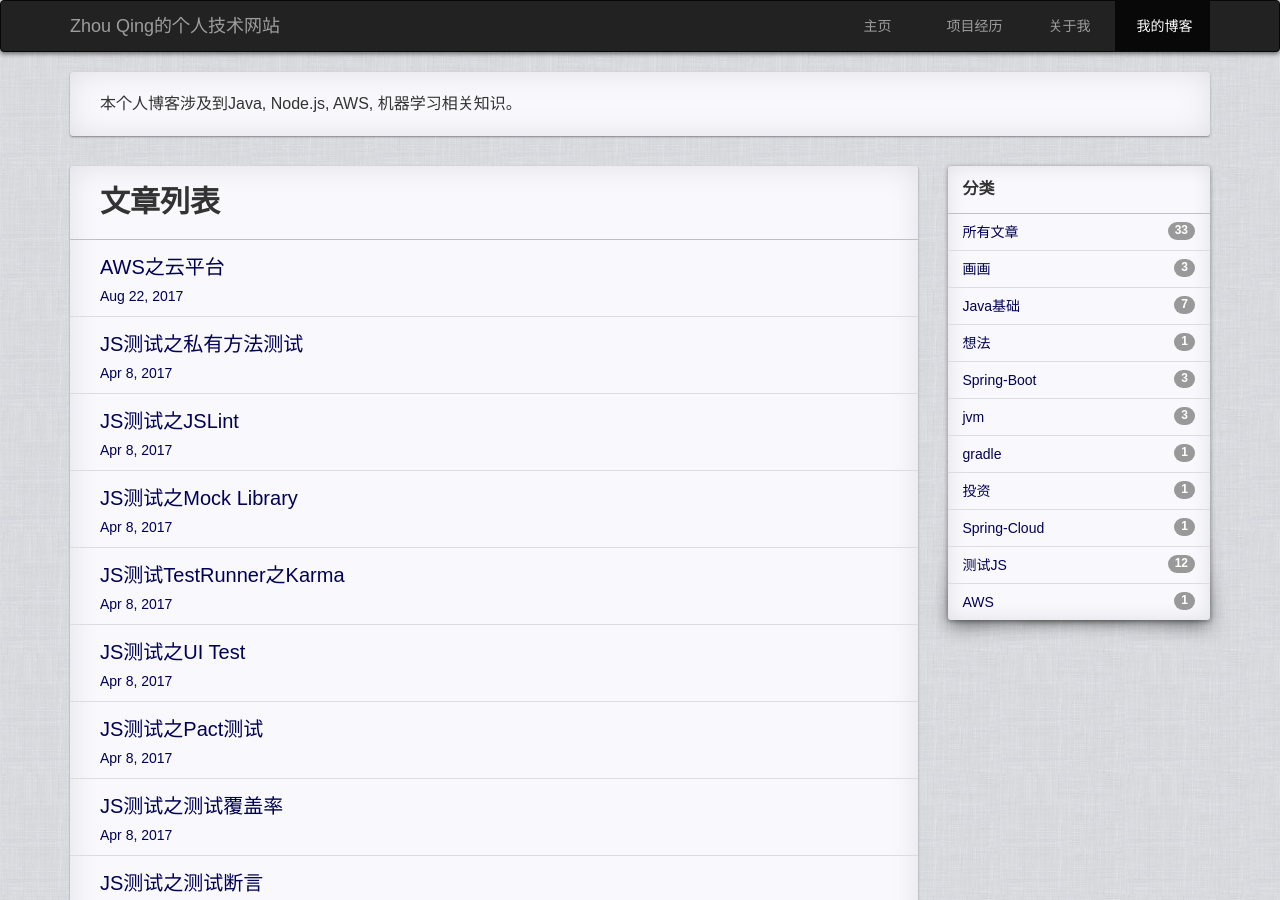
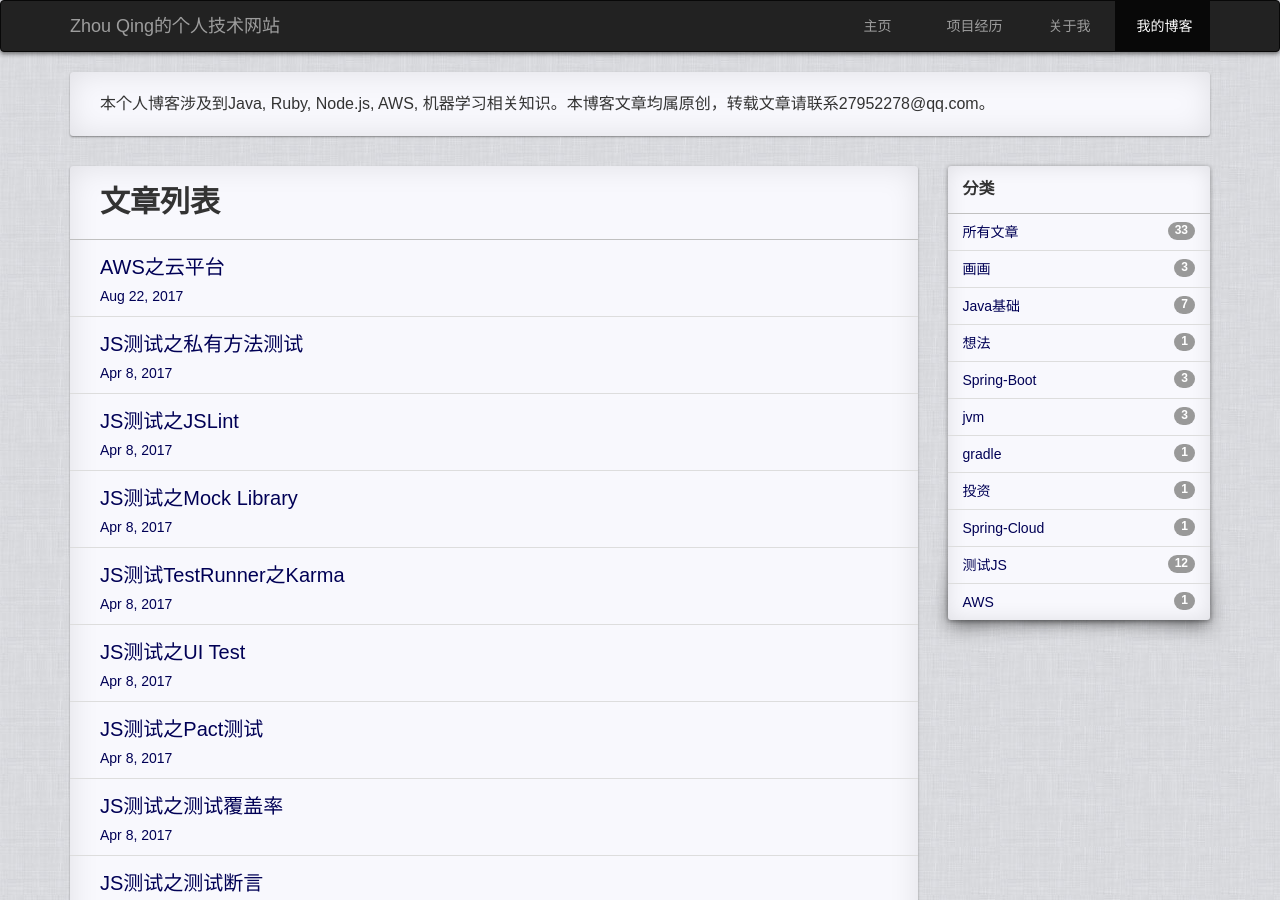
Before and after one commit to zhouqing86/zhouqing86.github.io, a Jekyll site: the page built from index.md, in a window 1280 px wide and 900 px high. Built offline with Jekyll 4.4.1, drawn with Linux system fonts in a browser that asks for light colours; comment, search, counter and statistics services are not loaded.

Commit message:
update index

```diff
--- a/index.md
+++ b/index.md
@@ -2,4 +2,4 @@
 layout: frontpage
 ---
 
-本个人博客涉及到Java, Node.js, AWS, 机器学习相关知识。
+本个人博客涉及到Java, Ruby, Node.js, AWS, 机器学习相关知识。本博客文章均属原创，转载文章请联系27952278@qq.com。
```
